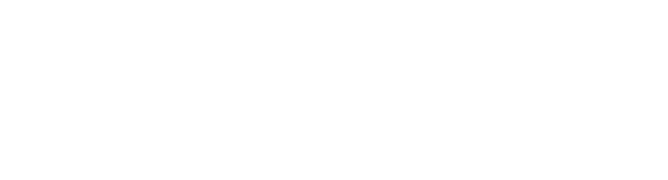
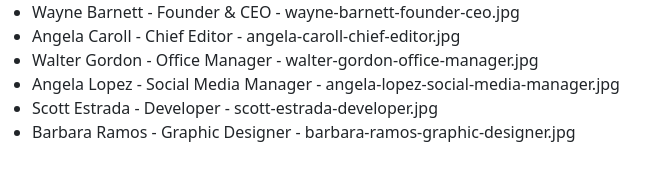
Before and after one commit to gautr0n/js-our-team, a plain HTML site: page index.html in a window 1280 px wide. Shown: the whole page, without its empty margins (0-668 px from the left). Drawn offline with nearby package versions, Linux system fonts and the light colour scheme.

Commit message:
finished

```diff
--- a/index.html
+++ b/index.html
@@ -11,6 +11,7 @@
     <title>Document</title>
 </head>
 <body>
+    <ul id="team-list"></ul>
         <!--java script-->
         <script src="js/script.js"></script>
 </body>
--- a/js/script.js
+++ b/js/script.js
@@ -0,0 +1,52 @@
+/*Wayne Barnett |	Founder & CEO        |	wayne-barnett-founder-ceo.jpg
+Angela Caroll |	Chief Editor         |	angela-caroll-chief-editor.jpg
+Walter Gordon |	Office Manager       |	walter-gordon-office-manager.jpg
+Angela Lopez  |	Social Media Manager |	angela-lopez-social-media-manager.jpg
+Scott Estrada |	Developer            |	scott-estrada-developer.jpg
+Barbara Ramos |	Graphic Designer     |	barbara-ramos-graphic-designer.jpg
+*/
+
+const teamMembers = [
+    {
+        name: 'Wayne Barnett',
+        role:'Founder & CEO ',
+        image:'wayne-barnett-founder-ceo.jpg',
+    },
+    {
+        name:'Angela Caroll',
+        role:'Chief Editor',
+        image:'angela-caroll-chief-editor.jpg',
+    },
+    {
+        name:'Walter Gordon',
+        role:'Office Manager',
+        image:'walter-gordon-office-manager.jpg',
+    },
+    {
+        name:'Angela Lopez',
+        role:'Social Media Manager',
+        image:'angela-lopez-social-media-manager.jpg',
+    },
+    {
+        name:'Scott Estrada',
+        role:'Developer',
+        image:'scott-estrada-developer.jpg',
+    },
+    {
+        name:'Barbara Ramos',
+        role:'Graphic Designer',
+        image:'barbara-ramos-graphic-designer.jpg',
+    },
+];
+
+console.table(teamMembers);
+
+const teamList = document.getElementById('team-list');
+
+let items = '';
+for(let i = 0; i < teamMembers.length; i++){
+    const member = teamMembers[i];
+    items += `<li>${member.name} - ${member.role} - ${member.image}</li>`;
+}
+
+teamList.innerHTML = items;
```
